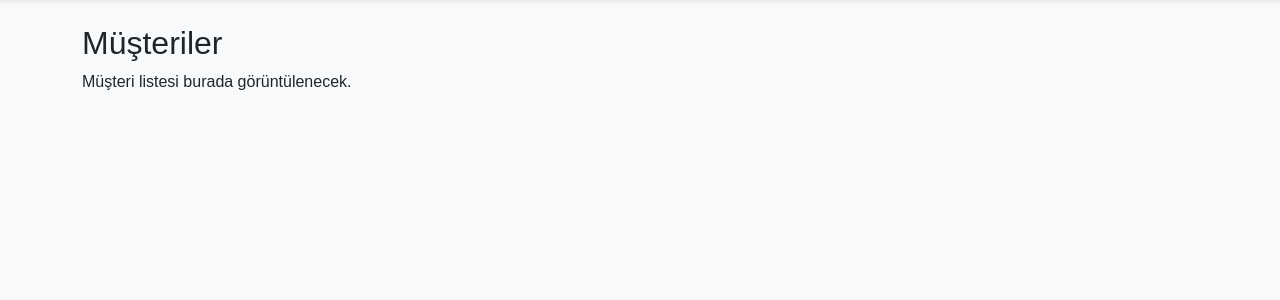
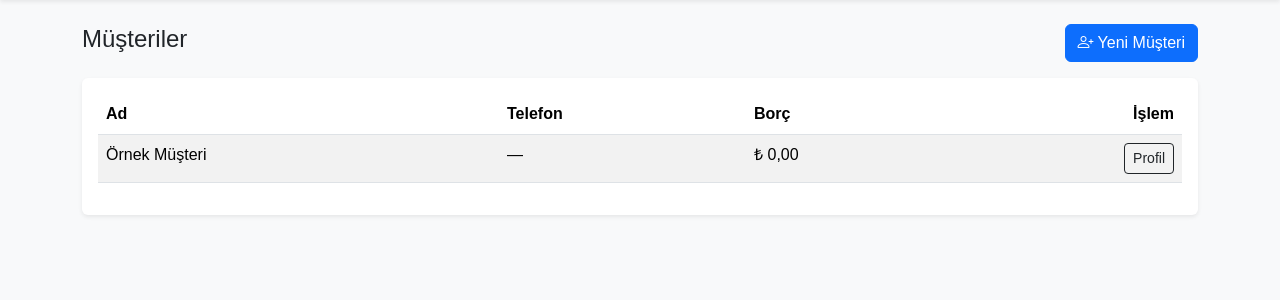
Before and after one commit to berdener/stokk, a Flask app: page /musteriler in a window 1280 px wide. Shown: the part 56-356 px from the top of the page. Run offline with Flask 3, Linux system fonts and the light colour scheme; some libraries are stand-ins or nearby versions.

Commit message:
Update musteriler.html

```diff
--- a/templates/musteriler.html
+++ b/templates/musteriler.html
@@ -1,5 +1,19 @@
 {% extends "base.html" %}
 {% block content %}
-  <h2>Müşteriler</h2>
-  <p>Müşteri listesi burada görüntülenecek.</p>
+<div class="d-flex justify-content-between align-items-center mb-3">
+  <h4>Müşteriler</h4>
+  <a class="btn btn-primary"><i class="bi bi-person-plus me-1"></i>Yeni Müşteri</a>
+</div>
+<div class="card shadow-sm border-0">
+  <div class="card-body">
+    <table class="table table-striped" id="tbl">
+      <thead><tr><th>Ad</th><th>Telefon</th><th>Borç</th><th class="text-end">İşlem</th></tr></thead>
+      <tbody>
+        <tr><td>Örnek Müşteri</td><td>—</td><td>₺ 0,00</td>
+          <td class="text-end"><button class="btn btn-sm btn-outline-dark">Profil</button></td></tr>
+      </tbody>
+    </table>
+  </div>
+</div>
+<script>$(function(){ $('#tbl').DataTable(); });</script>
 {% endblock %}
```
